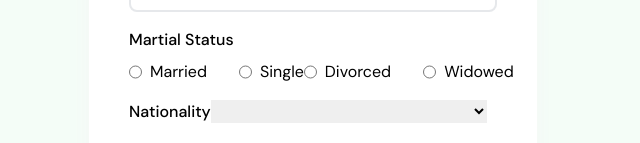
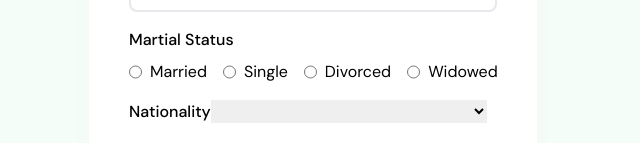
Before and after one commit to MikeManzi/ums-remote-interview, a React (Vite) app in the folder frontend/: page /sign-up in a window 1280 px wide. Shown: the part 586-729 px from the top of the page, without its empty margins (327-967 px from the left). Built offline with nearby package versions, Linux system fonts and the light colour scheme.

Commit message:
fix: add correct margin to marital status

```diff
--- a/frontend/src/components/organisms/SignUpForm.tsx
+++ b/frontend/src/components/organisms/SignUpForm.tsx
@@ -136,7 +136,7 @@ const SignUpForm: React.FC = () => {
               value="married"
               onChange={() => setMartialStatus("MARRIED")}
             />
-            <label htmlFor="" className="mt-2 ml-2 mr-8">
+            <label htmlFor="" className="mt-2 ml-2 mr-4">
               Married
             </label>
             <Input
@@ -145,7 +145,7 @@ const SignUpForm: React.FC = () => {
               value="single"
               onChange={() => setMartialStatus("SINGLE")}
             />
-            <label htmlFor="" className="ml-2 mt-2">
+            <label htmlFor="" className="ml-2 mt-2 mr-4">
               Single
             </label>
             <Input
@@ -154,7 +154,7 @@ const SignUpForm: React.FC = () => {
               value="divorced"
               onChange={() => setMartialStatus("DIVORCED")}
             />
-            <label htmlFor="" className="mt-2 ml-2 mr-8">
+            <label htmlFor="" className="mt-2 ml-2 mr-4">
               Divorced
             </label>
             <Input
```
Also changed, not shown: 1 other file (tests, documents, lock files or other folders).
